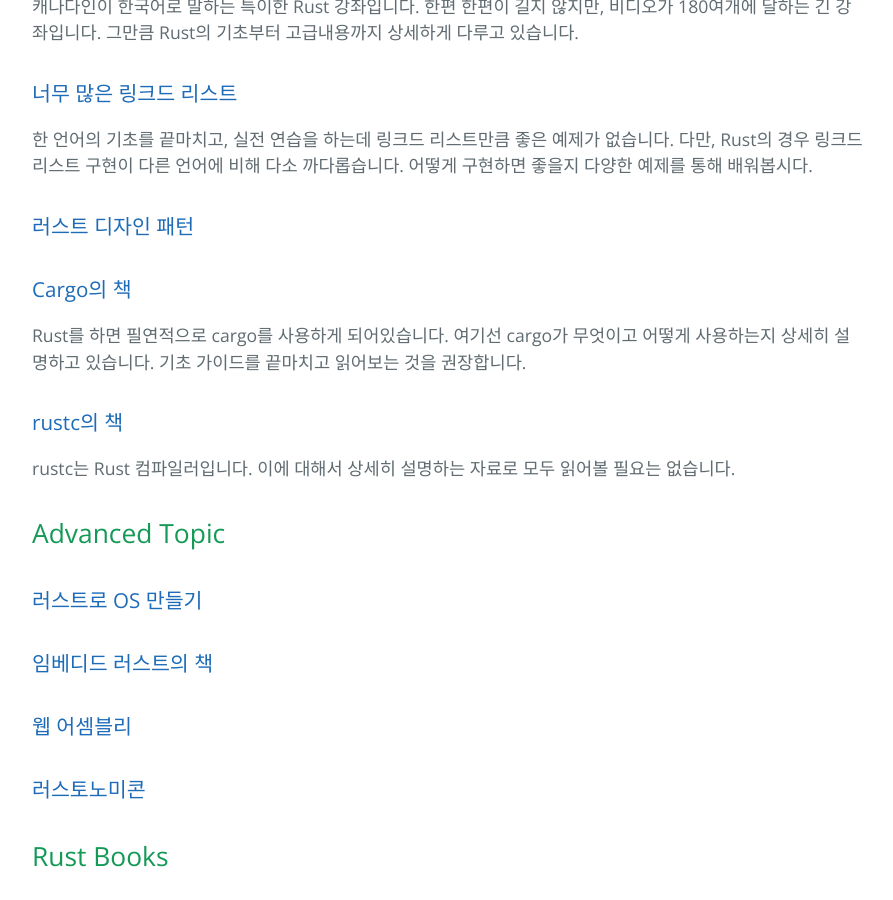
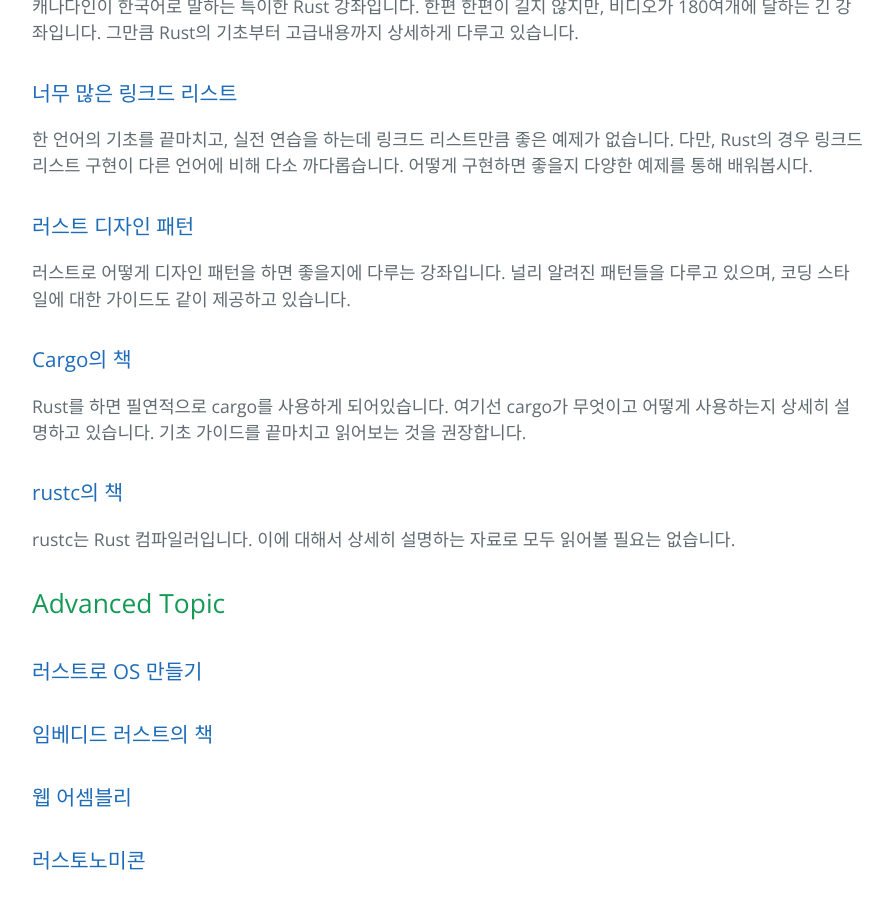
Before and after one commit to RustPenguin/RustPenguin.github.io, a Jekyll site: the page built from index.md, in a window 1280 px wide and 900 px high, scrolled down 1955 px. Shown: the whole window, without its empty margins (192-1085 px from the left). Built offline with Jekyll 4.4.1, drawn with Linux system fonts in a browser that asks for light colours; our own code applies the rules of GitHub Pages for plain Markdown files.

Commit message:
Update index.md

```diff
--- a/index.md
+++ b/index.md
@@ -64,7 +64,7 @@
 
 ### [러스트 디자인 패턴](https://rust-unofficial.github.io/patterns/intro.html)
 
-
+러스트로 어떻게 디자인 패턴을 하면 좋을지에 다루는 강좌입니다. 널리 알려진 패턴들을 다루고 있으며, 코딩 스타일에 대한 가이드도 같이 제공하고 있습니다.
 
 ### [Cargo의 책](https://doc.rust-lang.org/cargo/index.html)
 
```
